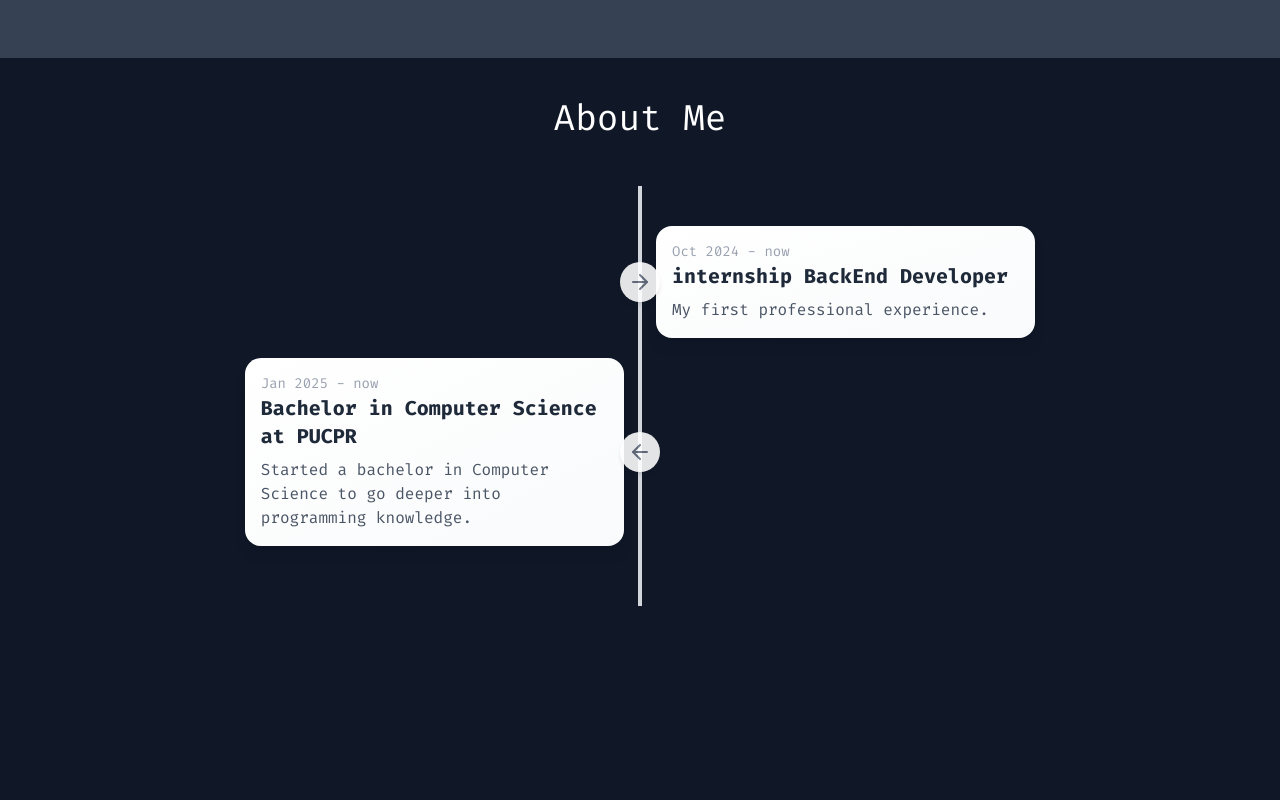
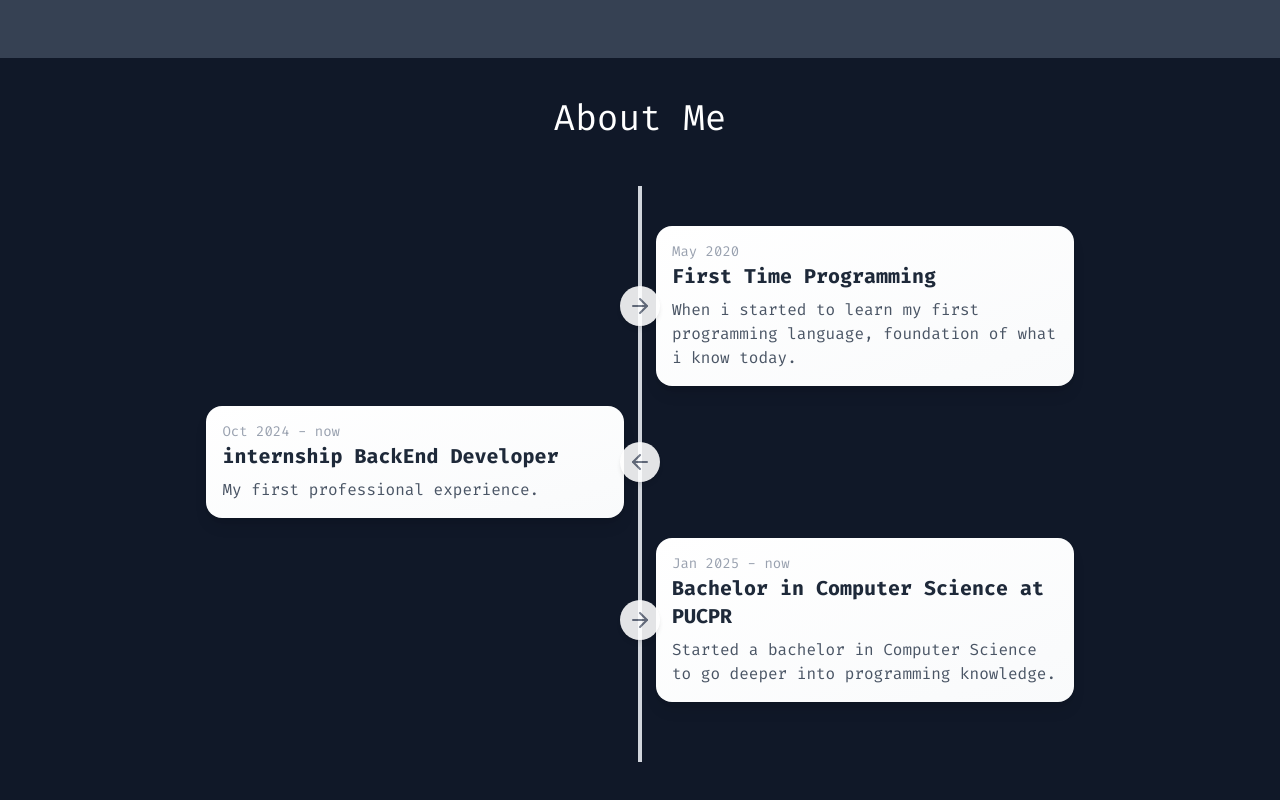
Before and after one commit to LucasNarZ/Portfolio, a React (Vite) app: page / in a window 1280 px wide. Shown: the part 742-1542 px from the top of the page. Built offline with nearby package versions, Linux system fonts and the light colour scheme.

Commit message:
add new checkpoint

```diff
--- a/src/components/careerTimeline.tsx
+++ b/src/components/careerTimeline.tsx
@@ -7,6 +7,11 @@ type CareerStep = {
 };
 
 const careerData: CareerStep[] = [
+    {
+        date: "May 2020",
+        title: "First Time Programming",
+        description: "When i started to learn my first programming language, foundation of what i know today.",
+    },
     {
         date: "Oct 2024 - now",
         title: "internship BackEnd Developer",
```
